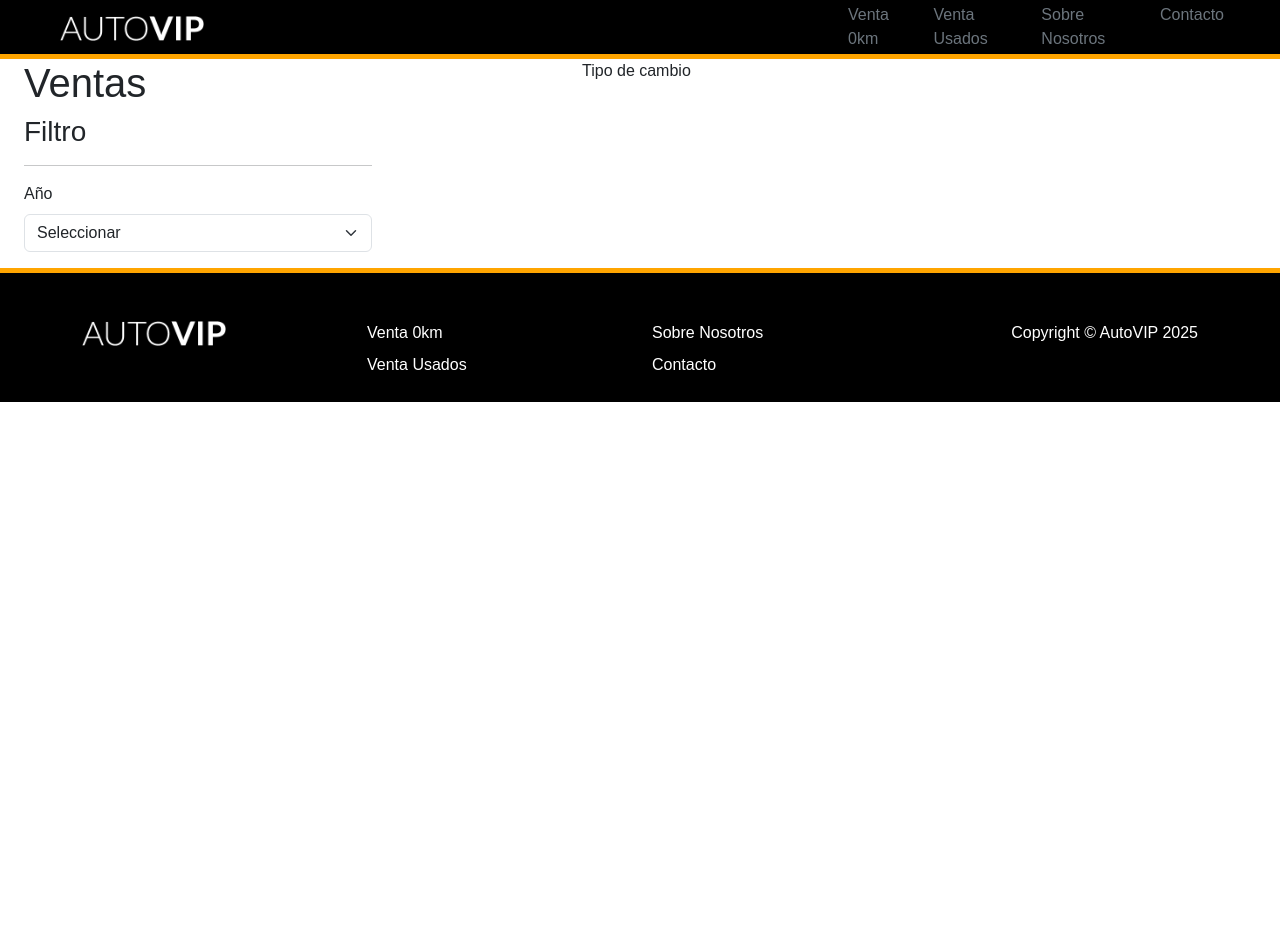
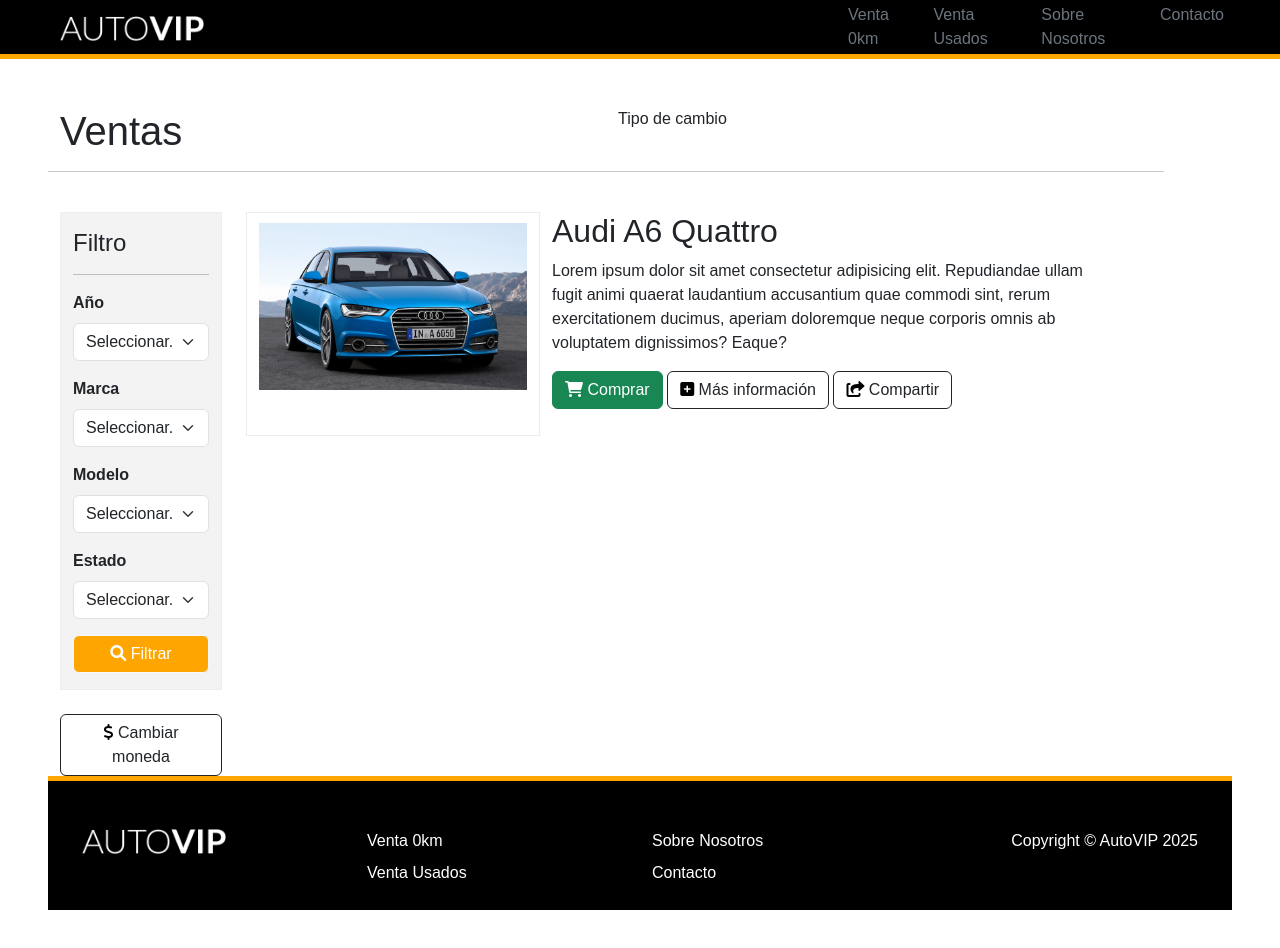
Before and after one commit to cardonacaro/maquetadoAUTOVIP, a plain HTML site: page maquetado AUTOVIP/ventas.html in a window 1280 px wide. Before the commit the page ends 800 px from the top, so only its background shows below. Drawn offline with nearby package versions, Linux system fonts and the light colour scheme.

Commit message:
html ventas / filtro y tarjetas

```diff
--- a/maquetado AUTOVIP/css/style.css
+++ b/maquetado AUTOVIP/css/style.css
@@ -23,3 +23,24 @@
 #welcomeTitle {
   margin-left: 15%;
 }
+
+#filterBtn {
+  background-color: orange !important;
+  color: white !important;
+  width: 100%;
+}
+
+#currencyTypeBtn {
+  width: 100%;
+}
+
+#filterContainer {
+  border: solid 1px rgb(238, 236, 236);
+  background-color: rgb(243, 243, 243);
+}
+
+.imgCar {
+  padding-top: 10px;
+  border: solid 1px, rgb(236, 236, 236);
+  height: 14rem;
+}
--- a/maquetado AUTOVIP/ventas.html
+++ b/maquetado AUTOVIP/ventas.html
@@ -7,10 +7,12 @@
       href="https://cdn.jsdelivr.net/npm/bootstrap@5.3.5/dist/css/bootstrap.min.css"
       rel="stylesheet"
       integrity="sha384-SgOJa3DmI69IUzQ2PVdRZhwQ+dy64/BUtbMJw1MZ8t5HZApcHrRKUc4W0kG879m7"
-			crossorigin="anonymous" />
+      crossorigin="anonymous"
+    />
     <link
       href="https://cdnjs.cloudflare.com/ajax/libs/font-awesome/6.0.0-beta3/css/all.min.css"
-			rel="stylesheet" />
+      rel="stylesheet"
+    />
     <link rel="stylesheet" href="css/style.css" />
     <title>AUTOVIP - Ventas</title>
   </head>
@@ -65,36 +67,121 @@
         </ul>
       </nav>
     </div>
+
     <!--ventas-->
-		<div class="container-fluid">
+    <div class="container-fluid p-5">
       <div class="container row" id="mainContainer">
-				<div class="col-md-6">
+        <div class="col-md-6 pb-2">
           <h1>Ventas</h1>
         </div>
-				<div class="col-md-6">Tipo de cambio</div>
+        <div class="col-md-6 pb-2">Tipo de cambio</div>
+        <hr />
       </div>
-			<div class="container row" id="secondContainer">
-				<div class="col-md-4">
+      <div class="container row pt-4" id="secondContainer">
+        <!--filtro-->
+		<div class="col-md-2">
+        <div class="container py-3" id="filterContainer">
           <form>
             <div>
-							<h3>Filtro</h3>
+              <h4>Filtro</h4>
               <hr />
             </div>
             <div class="mb-3">
-							<label for="input" class="form-label">Año</label>
+              <label for="input" class="form-label"><b>Año</b></label>
               <select
                 class="form-select"
                 aria-label="Default select example"
-								id="input">
-								<option selected>Seleccionar</option>
+                id="input"
+              >
+                <option selected>Seleccionar...</option>
+                <option value="1">2017</option>
+                <option value="2">2016</option>
+                <option value="3">2015</option>
+                <option value="3">2014</option>
+              </select>
+            </div>
+            <div class="mb-3">
+              <label for="input" class="form-label"><b>Marca</b></label>
+              <select
+                class="form-select"
+                aria-label="Default select example"
+                id="input"
+              >
+                <option selected>Seleccionar...</option>
+                <option value="1">Audi</option>
+                <option value="2">Bentley</option>
+                <option value="3">BMW</option>
+                <option value="4">Jaguar</option>
+                <option value="5">Volvo</option>
+              </select>
+            </div>
+            <div class="mb-3">
+              <label for="input" class="form-label"><b>Modelo</b></label>
+              <select
+                class="form-select"
+                aria-label="Default select example"
+                id="input"
+              >
+                <option selected>Seleccionar...</option>
                 <option value="1">One</option>
                 <option value="2">Two</option>
                 <option value="3">Three</option>
               </select>
             </div>
+            <div class="mb-3">
+              <label for="input" class="form-label"><b>Estado</b></label>
+              <select
+                class="form-select"
+                aria-label="Default select example"
+                id="input"
+              >
+                <option selected>Seleccionar...</option>
+                <option value="1">0km</option>
+                <option value="2">Usado</option>
+              </select>
+            </div>
+            <div>
+              <button
+                type="button"
+                class="btn btn-outline-light"
+                id="filterBtn"
+              >
+                <i
+                  class="fa-solid fa-magnifying-glass"
+                  style="color: #ffffff"
+                ></i>
+                Filtrar
+              </button>
+            </div>
           </form>
         </div>
-				<div class="col-md-8" id="carsCardsContainer"></div>
+		<div>
+			<button
+			  type="button"
+			  class="btn btn-outline-dark mt-4"
+			  id="currencyTypeBtn"
+			>
+			  <i class="fa-solid fa-dollar-sign" style="color: #000000"></i>
+			  Cambiar moneda
+			</button>
+		  </div>
+      </div>
+      <div class="col-md-10" id="carsCardsContainer">
+		<div id="carsCard">
+			<div class="container row">
+				<div class="col-md-4 imgCar"><img src="/maquetado AUTOVIP/img/cars_sales/audi_a6_quattro_2016.jpg" alt="audiA6" style="width: 100%;height: auto;"></div>
+				<div class="col-md-8">
+					<h2>Audi A6 Quattro</h2>
+					<p>Lorem ipsum dolor sit amet consectetur adipisicing elit. Repudiandae ullam fugit animi quaerat laudantium accusantium quae commodi sint, rerum exercitationem ducimus, aperiam doloremque neque corporis omnis ab voluptatem dignissimos? Eaque?</p>
+					<div id="carCardBtns">
+						<button type="button" class="btn btn-success"><i class="fa-solid fa-cart-shopping" style="color: #ffffff;"></i> Comprar</button>
+					    <button type="button" class="btn btn-outline-dark"><i class="fa-solid fa-square-plus" style="color: #000000;"></i> Más información</button>
+						<button type="button" class="btn btn-outline-dark"><i class="fa-solid fa-share-from-square" style="color: #000000;"></i> Compartir</button>
+					</div>
+				</div>
+			</div>
+
+		</div>
 	  </div>
     </div>
 
```
Lines whose indentation alone changed are shown as unchanged.
